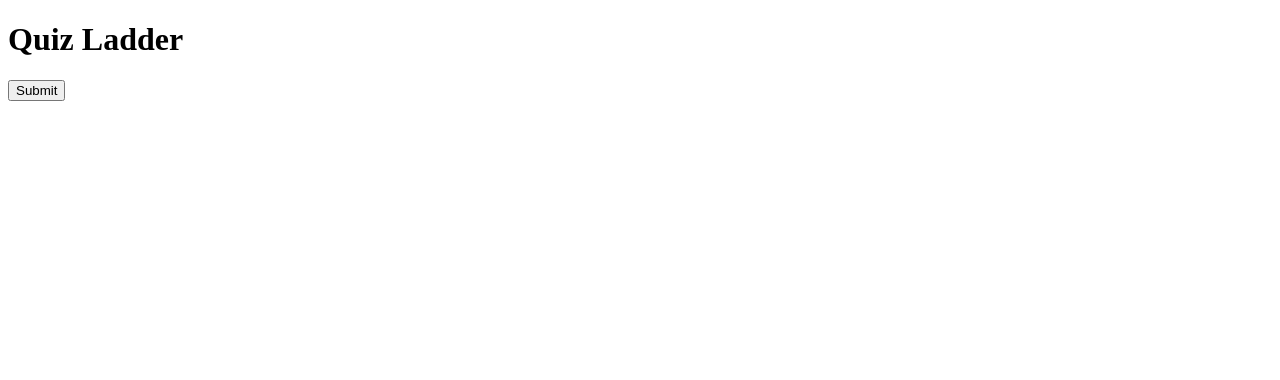
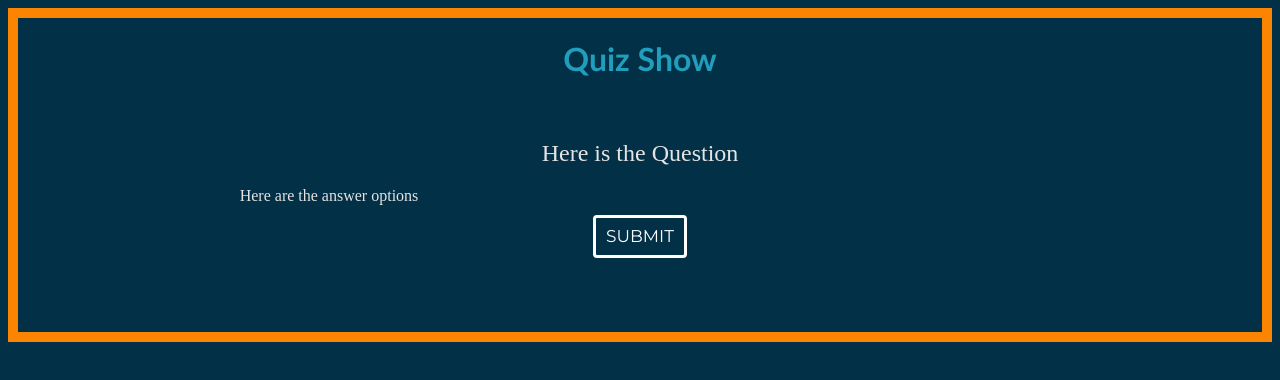
Before and after one commit to ptresky/project-one-quiz-game, a plain HTML site: page index.html in a window 1280 px wide. Drawn offline with Linux system fonts and the light colour scheme; files that its build step writes are made by us from their sources.

Commit message:
played with html and css options

```diff
--- a/app.js
+++ b/app.js
@@ -0,0 +1,46 @@
+// console.log("things are working")
+
+const quizData = [
+    {
+        question: "What is my dogs name?",
+        options: ["Dylan", "Duncan", "Dixie", "Delta"],
+        answer: "Dylan"
+    },
+    // {
+    //     question:
+    //     options:
+    //     answer:
+    // }
+    // add more questions and new arrary for hard difficulty
+
+]
+// console.log(quizData[0])
+
+const questionEl = document.querySelector('#question')
+const optionsEl = document.querySelector('#options')
+const submitButton = document.querySelector('#submit')
+
+
+//starting point for the player
+let currentQuestion = 0;
+let score = 0;
+
+//Function once game begins to display question
+function giveQuestion() {
+    const question = quizData[0];
+    questionEl.innerText = question.question
+
+    optionsEl.innerText = "";
+    question.options.forEach(option => {
+        const button = document.createElement("button");
+        button.innerText = option;
+        optionsEl.appendChild(button);
+        button.addEventListener('click', selectAnswer);
+    });
+
+}
+
+console.log(giveQuestion(), "give question func working")
+
+//code to select answer
+function selectAnswer()
--- a/index.html
+++ b/index.html
@@ -3,15 +3,17 @@
 <head>
     <meta charset="UTF-8">
     <meta name="viewport" content="width=device-width, initial-scale=1.0">
-    <title>Quiz Ladder</title>
+    <title>Quiz Show</title>
     <script defer src="./app.js"></script>
-    <link rel="stylesheet" href="css/style.css"/>
+    <link rel="stylesheet" href="style.css"/>
+    <link href='https://fonts.googleapis.com/css?family=Montserrat' rel='stylesheet' type='text/css'>
+
 </head>
 <body>
-    <h1>Quiz Ladder</h1>
+    <h1>Quiz Show</h1>
     <div id="quiz"></div>
-        <div id="question"></div>
-        <div id="options"></div>
+        <div id="question"> Here is the Question</div>
+        <div id="options">Here are the answer options</div>
         <button id="submit">Submit</button>
 </body>
 </html>
--- a/style.css
+++ b/style.css
@@ -0,0 +1,67 @@
+
+body {
+    background-color: #023047;
+    border: 10px solid #fb8500;
+    text-align: center;
+    padding-bottom: 5%;
+    }
+
+
+
+
+ #quiz {
+    max-width: 75%;
+    margin: 0 auto;
+    padding: 20px;
+    border-radius: 5px;
+
+
+}
+
+h1 {
+    font-family: 'Trebuchet MS', 'Lucida Sans Unicode', 'Lucida Grande', 'Lucida Sans', Arial, sans-serif;
+    font-size:xx-large;
+    color: #219ebc
+
+
+
+}
+
+#question {
+    color: rgb(229, 227, 227);
+    font-size: x-large;
+    margin-bottom: 20px;
+
+}
+
+#options {
+    color: rgb(229, 227, 227);
+    display: grid;
+    grid-template-columns: repeat(2, 1fr);
+
+}
+
+button {
+    transition: all .5s ease;
+    color: #fff;
+    border: 3px solid white;
+    font-family:'Montserrat', sans-serif;
+    text-transform: uppercase;
+    text-align: center;
+    line-height: 1;
+    font-size: 17px;
+    background-color : transparent;
+    padding: 10px;
+    outline: none;
+    border-radius: 4px;
+    margin: 10px;
+}
+button:hover {
+    color: #001F3F;
+    background-color: #fff;
+}
+.galindo-regular {
+    font-family: "Galindo", sans-serif;
+    font-weight: 400;
+    font-style: normal;
+  }
```
